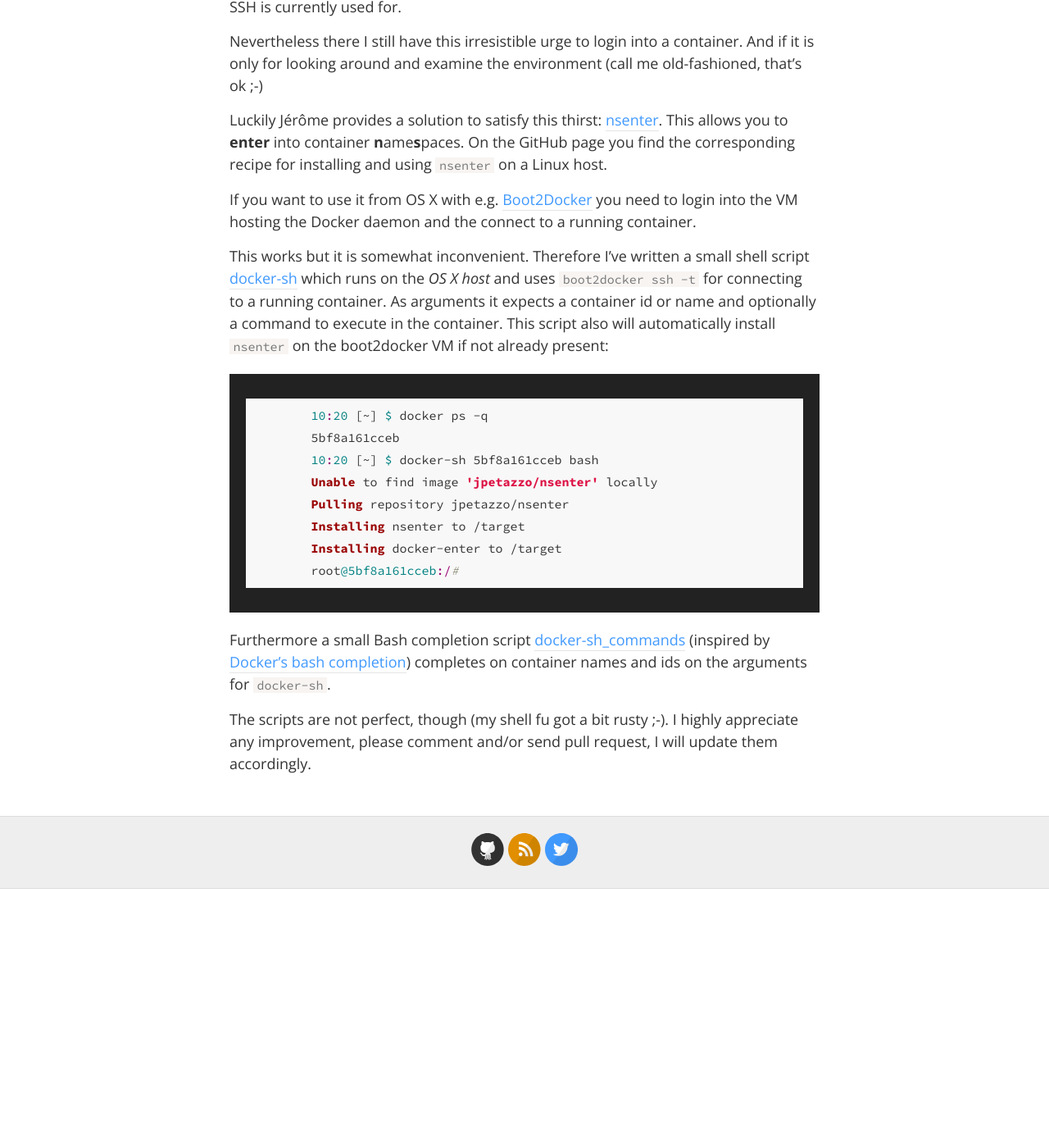
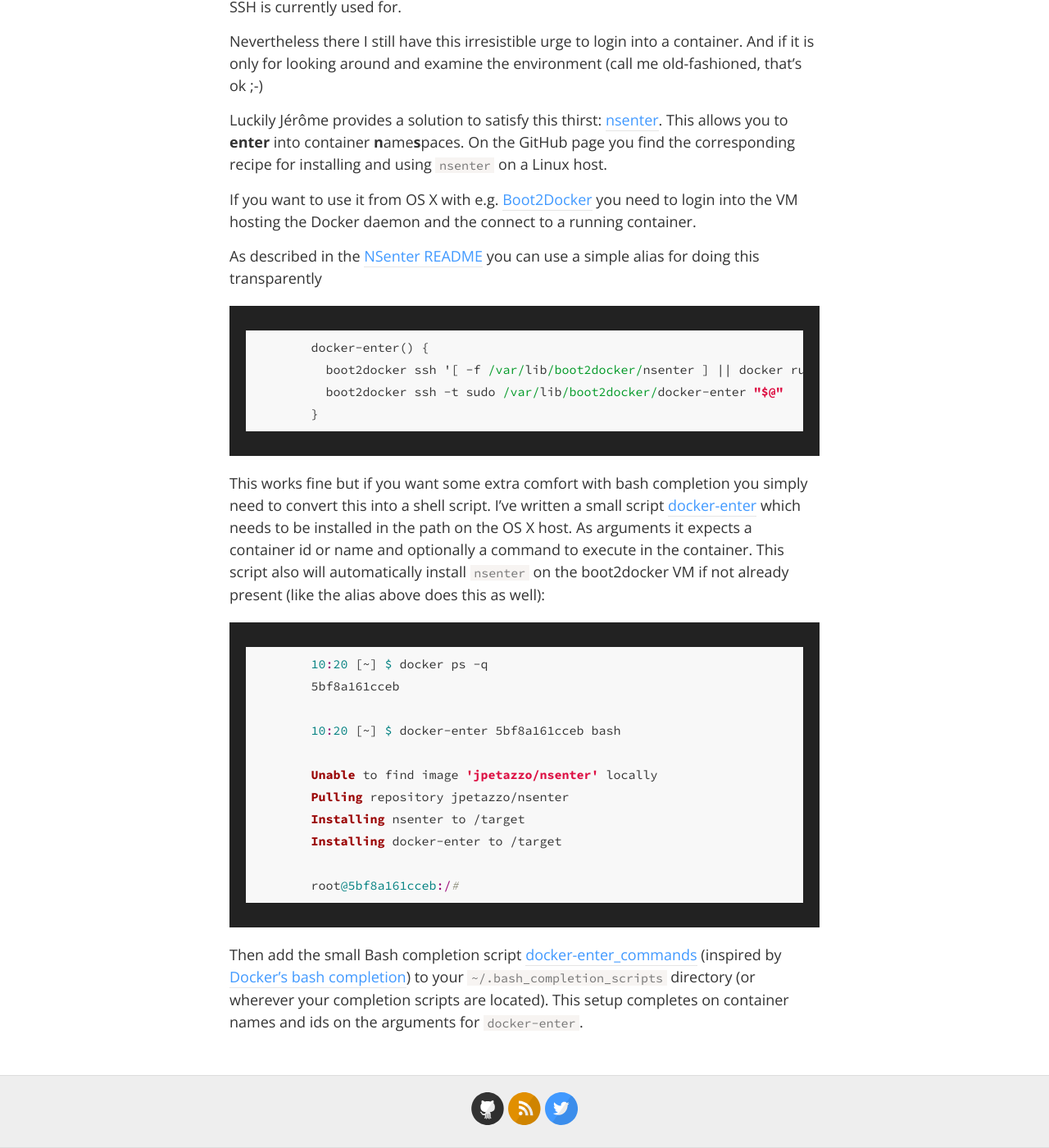
Before and after one commit to rhuss/rhuss.github.io, a Jekyll site: the page built from _posts/2014-9-1-NSEnter-with-Boot2Docker.md, in a window 1280 px wide and 1400 px high, scrolled down 470 px. Shown: the whole window at 82% size. Built offline with Jekyll 4.4.1, drawn with Linux system fonts in a browser that asks for light colours; nearby versions of some CDN libraries; comment, search, counter and statistics services are not loaded; before the commit the page ends 1554 px from its top, so only the background shows below that.

Commit message:
Update with recipe von the nsenter side.
Unfortunately I just discovered that there is already an alias for boot2docker (which was not there I visited the site the last time)

````diff
--- a/_posts/2014-9-1-NSEnter-with-Boot2Docker.md
+++ b/_posts/2014-9-1-NSEnter-with-Boot2Docker.md
@@ -16,28 +16,39 @@ Luckily Jérôme provides a solution to satisfy this thirst: [nsenter][4]. This
 
 If you want to use it from OS X with e.g. [Boot2Docker][5] you need to login into the VM hosting the Docker daemon and the connect to a running container.
 
-This works but it is somewhat inconvenient. Therefore I've written a small shell script [docker-sh][6] which runs on the *OS X host* and uses `boot2docker ssh -t` for connecting to a running container. As arguments it expects a container id or name and optionally a command to execute in the container.  This script also will automatically install `nsenter`  on the boot2docker VM if not already present:
+As described in the [NSenter README][6] you can use a simple alias for doing this transparently
+
+```bash
+	docker-enter() {
+	  boot2docker ssh '[ -f /var/lib/boot2docker/nsenter ] || docker run --rm -v /var/lib/boot2docker/:/target jpetazzo/nsenter'
+	  boot2docker ssh -t sudo /var/lib/boot2docker/docker-enter "$@"
+	}
+```
+
+This works fine but if you want some extra comfort with bash completion you simply need to convert this into a shell script. I've written a small script [docker-enter][7] which needs to be installed in the path on the OS X host. As arguments it expects a container id or name and optionally a command to execute in the container.  This script also will automatically install `nsenter`  on the boot2docker VM if not already present (like the alias above does this as well):
 
 ```bash
 	10:20 [~] $ docker ps -q
 	5bf8a161cceb
-	10:20 [~] $ docker-sh 5bf8a161cceb bash
+
+	10:20 [~] $ docker-enter 5bf8a161cceb bash
+
 	Unable to find image 'jpetazzo/nsenter' locally
 	Pulling repository jpetazzo/nsenter
 	Installing nsenter to /target
 	Installing docker-enter to /target
+
 	root@5bf8a161cceb:/#
 ```
 
-Furthermore a small Bash completion script [docker-sh_commands][7] (inspired by [Docker's bash completion][8]) completes on container names and ids on the arguments for `docker-sh`.
-
-The scripts are not perfect, though (my shell fu got a bit rusty ;-). I highly appreciate any improvement, please comment and/or send pull request, I will update them accordingly.
+Then add the small Bash completion script [docker-enter\_commands][8] (inspired by [Docker's bash completion][9]) to your `~/.bash_completion_scripts` directory (or wherever your completion scripts are located). This setup completes on container names and ids on the arguments for `docker-enter`.
 
 [1]:	https://github.com/jpetazzo/nsenter
 [2]:	https://github.com/boot2docker/boot2docker
 [3]:	https://blog.docker.com/2014/06/why-you-dont-need-to-run-sshd-in-docker/
 [4]:	https://github.com/jpetazzo/nsenter
 [5]:	https://github.com/boot2docker/boot2docker
-[6]:	https://gist.github.com/rhuss/a8a40bd143001fd5c83c#file-docker-sh
-[7]:	https://gist.github.com/rhuss/a8a40bd143001fd5c83c#file-docker-sh_commands
-[8]:	https://github.com/docker/docker/blob/master/contrib/completion/bash/docker
+[6]:	https://github.com/jpetazzo/nsenter#docker-enter-with-boot2docker
+[7]:	https://gist.github.com/rhuss/a8a40bd143001fd5c83c#file-docker-enter
+[8]:	https://gist.github.com/rhuss/a8a40bd143001fd5c83c#file-docker-enter_commands
+[9]:	https://github.com/docker/docker/blob/master/contrib/completion/bash/docker
````
